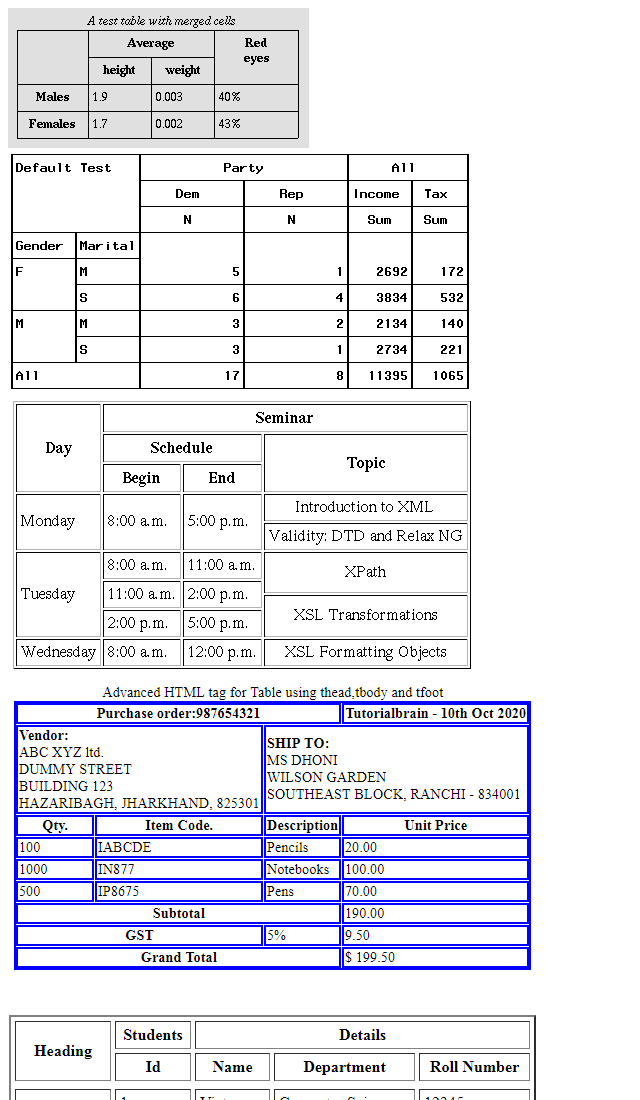
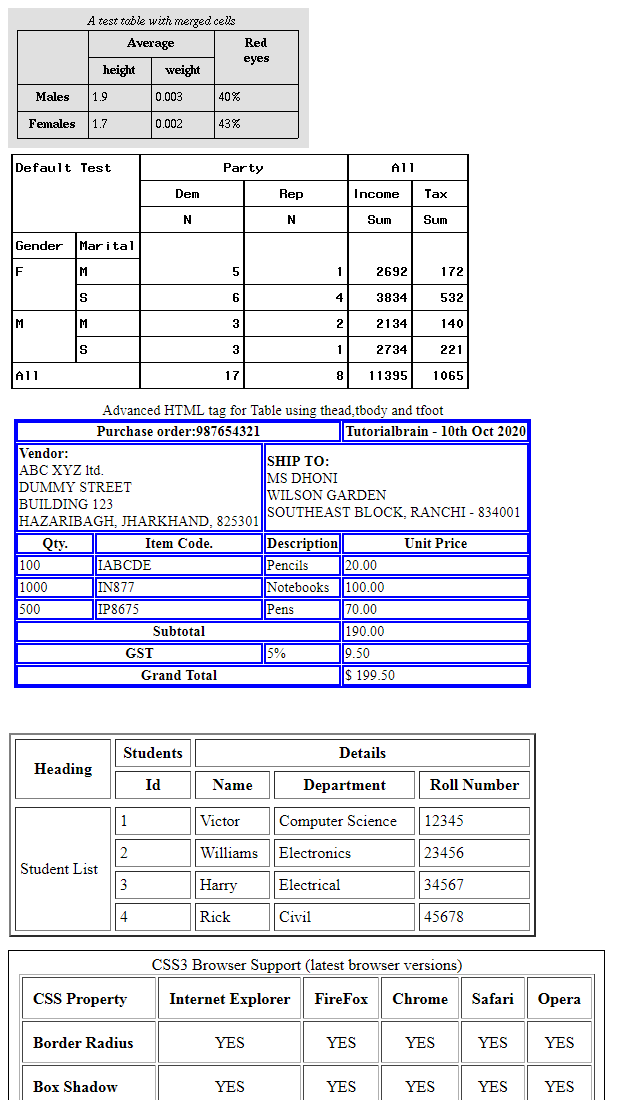
Before and after one commit to IGWPC-HTML/ChallengeTables, a plain HTML site: page index.html in a window 1280 px wide. Shown: the top 1100 px of the page, without its empty margins (0-640 px from the left). Drawn offline with Linux system fonts and the light colour scheme.

Commit message:
remove photo

```diff
--- a/index.html
+++ b/index.html
@@ -11,7 +11,7 @@
 <body>
     <img src="assets/images/table01.gif" alt=""> <br>
     <img src="assets/images/table02.gif" alt=""> <br>
-    <img src="assets/images/table03.gif" alt=""> <br>
+    <!-- <img src="assets/images/table03.gif" alt=""> <br> -->
     <img src="assets/images/table04.webp" alt=""> <br>
     <img src="assets/images/table05.webp" alt=""> <br>
     <img src="assets/images/table06.gif" alt=""> <br>
```
